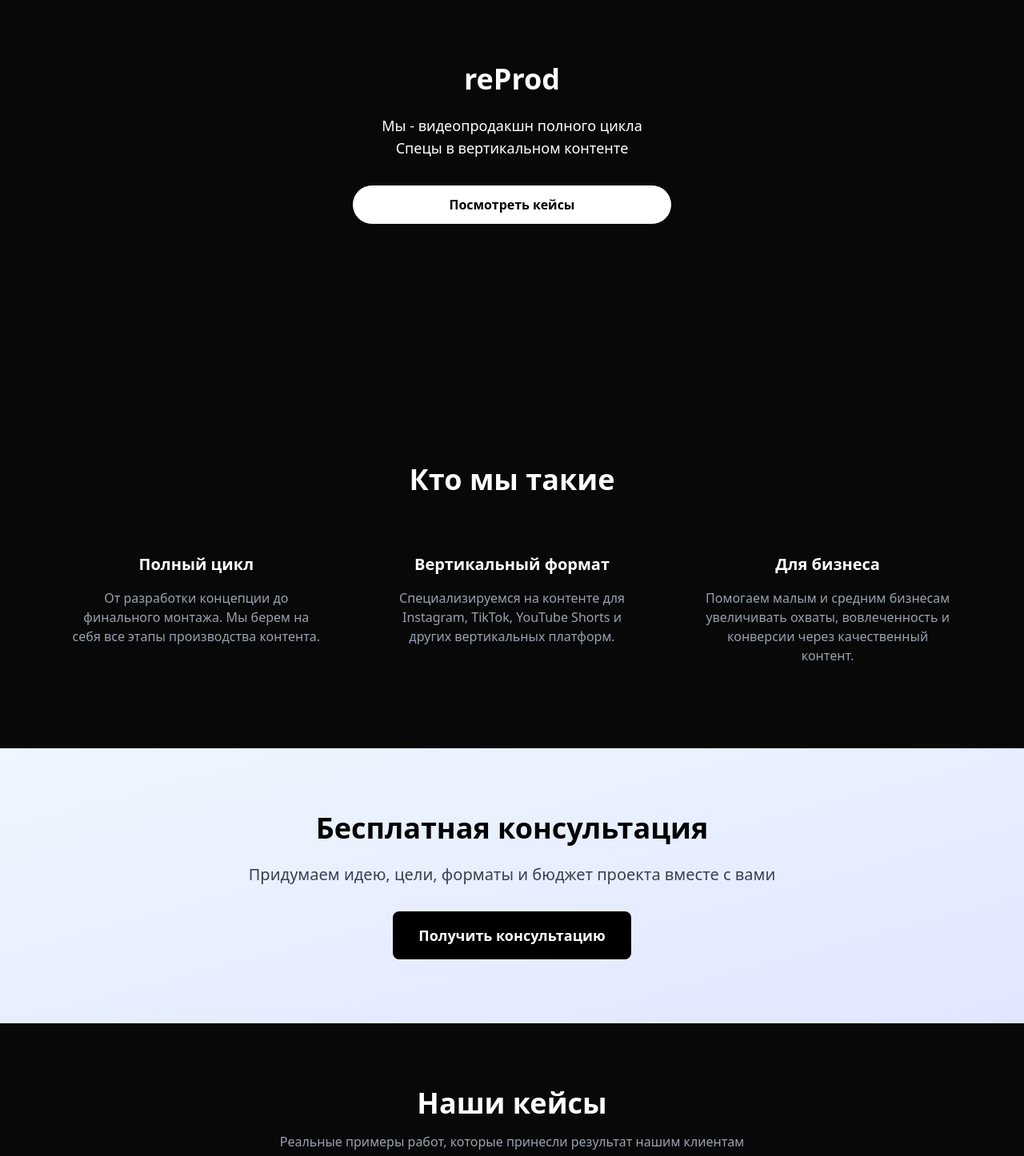
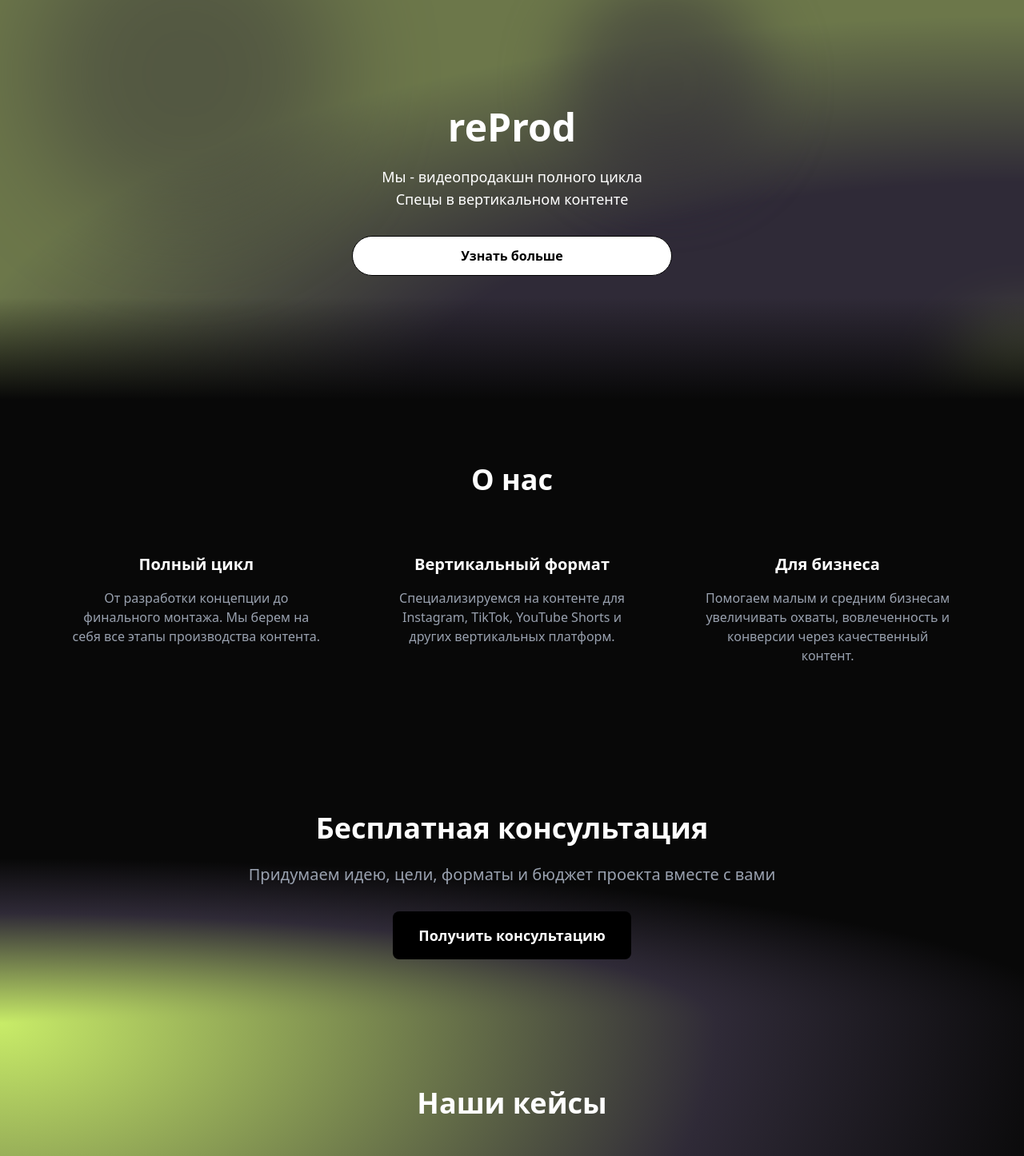
Before and after one commit to Ysroslav1223/rePord, a React (Vite) app: page / in a window 1280 px wide. Shown: the part 300-1746 px from the top of the page at 80% size. Built offline with nearby package versions, Linux system fonts and the light colour scheme.

Commit message:
изменил фон, добавил новую секцию

```diff
--- a/src/components/main-img/mainImg.jsx
+++ b/src/components/main-img/mainImg.jsx
@@ -111,8 +111,8 @@
   const beforeAfterCases = cases.slice(0, 3);
 
   return (
-    <div className="flex flex-col items-center w-full" ref={containerRef}>
-        <header className='fixed top-0 left-0 w-full z-40 py-6 bg-transparent'>
+    <div className="flex flex-col items-center w-full overflow-x-hidden" ref={containerRef}>
+        <header className='fixed top-0 left-0 w-full z-40 py-6 '>
         <div className="mx-auto px-6 ">
           <h3 className="text-xl font-bold text-white">
             Продажа дизайна
@@ -132,11 +132,17 @@
           </h3>
         </div>
       </motion.div>
-      <section className="min-h-screen w-full flex flex-col justify-center items-center text-center p-10 pt-50 bg-[#080808] text-white relative z-0">
+      <section className="min-h-screen w-full flex flex-col justify-center items-center text-center p-10 pt-80   bg-[radial-gradient(ellipse_70%_40%_at_bottom_right,_#2f2a37_85%,_#c8ec68_150%)] text-white relative z-0">
+        <div className="absolute inset-0 bg-[#2f2a37] opacity-60 z-0"></div>
+
+  <div className="absolute top-1/4 left-10 w-96 h-96 bg-[#2f2a37] rounded-full blur-3xl opacity-40"></div>
+  <div className="absolute bottom-1/3 right-1/4 w-64 h-64 bg-[#2f2a37] rounded-full blur-2xl opacity-50"></div>
+
+  <div className="absolute bottom-0 right-0 w-48 h-48 bg-[#c8ec68] rounded-full blur-2xl opacity-30 -mr-24 -mb-24"></div>
         <motion.h1
           initial={{ opacity: 0, y: 20 }}
           animate={{ opacity: 1, y: 0 }}
-          className="text-4xl font-bold mb-6"
+          className="text-5xl font-bold mb-6 relative z-20"
         >
           reProd
         </motion.h1>
@@ -144,34 +150,35 @@
           initial={{ opacity: 0, y: 20 }}
           animate={{ opacity: 1, y: 0 }}
           transition={{ delay: 0.2 }}
-          className="text-lg max-w-2xl mb-8 "
+          className="text-lg max-w-2xl mb-8 relative z-20"
         >
          Мы - видеопродакшн полного цикла <br/>Спецы в вертикальном контенте
         </motion.p>
         <motion.button
           onClick={scrollToCases}
-          className='bg-white text-black hover:bg-black hover:text-white transition-colors duration-300 text-base font-bold w-[96vw]  border border-black py-3 rounded-4xl lg:w-100'
+          className='bg-white relative z-20 text-black hover:bg-black hover:text-white transition-colors duration-300 text-base font-bold w-[96vw]  border border-black py-3 rounded-4xl lg:w-100'
           whileHover={{ scale: 1.05 }}
           whileTap={{ scale: 0.95 }}
         >
-          Посмотреть кейсы
+          Узнать больше
         </motion.button>
       </section>
       <section className="w-full py-20 px-10 bg-[#080808] text-white relative z-0" ref={caseRef}>
+        <div className="absolute -top-32 left-0 w-full h-32 bg-gradient-to-b from-transparent to-[#080808]"></div>
         <div className="max-w-6xl mx-auto">
           <motion.h2
             initial={{ opacity: 0, y: 20 }}
             whileInView={{ opacity: 1, y: 0 }}
             className="text-4xl font-bold text-center mb-12"
           >
-            Кто мы такие
+            О нас
           </motion.h2>
           <div className="grid grid-cols-1 md:grid-cols-3 gap-8">
             <motion.div
               initial={{ opacity: 0, y: -20 }}
               whileInView={{ opacity: 1, y: 0 }}
               transition={{ delay: 0.1 }}
-              className="text-center p-6"
+              className="text-center p-6 "
             >
               <h3 className="text-xl font-bold mb-4">Полный цикл</h3>
               <p className="text-gray-400">
@@ -203,14 +210,15 @@
           </div>
         </div>
       </section>
-      <section ref={consultationRef} className="w-full py-20 px-10 bg-gradient-to-br from-blue-50 to-indigo-100">
+      <section ref={consultationRef} className="w-full py-20 px-10  bg-[radial-gradient(ellipse_70%_40%_at_bottom_left,_#c8ec68_0%,_#2f2a37_100%,_#080808_150%)]">
+
         <div className="max-w-4xl mx-auto text-center">
           <motion.div
             initial={{ opacity: 0, y: 20 }}
             whileInView={{ opacity: 1, y: 0 }}
           >
-            <h2 className="text-4xl font-bold mb-6">Бесплатная консультация</h2>
-            <p className="text-xl text-gray-700 mb-8 max-w-2xl mx-auto">
+            <h2 className="text-4xl text-white font-bold mb-6">Бесплатная консультация</h2>
+            <p className="text-xl text-gray-400 mb-8 max-w-2xl mx-auto">
               Придумаем идею, цели, форматы и бюджет проекта вместе с вами
             </p>
             <motion.button
@@ -224,7 +232,7 @@
           </motion.div>
         </div>
       </section>
-      <section  className="w-full py-20 px-4 bg-[#080808] text-white">
+      <section  className="w-full py-20 px-4 bg-[radial-gradient(ellipse_70%_40%_at_top_left,_#c8ec68_0%,_#2f2a37_100%,_#080808_150%)] text-white">
         <div className="max-w-6xl mx-auto">
           <motion.div
             initial={{ opacity: 0, y: 20 }}
@@ -232,9 +240,6 @@
             className="text-center mb-12"
           >
             <h2 className="text-4xl font-bold mb-4">Наши кейсы</h2>
-            <p className="text-gray-400 max-w-2xl mx-auto">
-              Реальные примеры работ, которые принесли результат нашим клиентам
-            </p>
           </motion.div>
 
           <motion.div
@@ -291,63 +296,50 @@
               </div>
         </div>
         <div className='flex flex-col text-center justify-end mt-30 relative top-8'>
-           <h2 className='text-white text-2xl font-bold text-center'>Как вы сохраняете время работая с <br/>нами </h2>
+           <motion.h2 initial={{opacity:0,y:-100}} whileInView={{opacity:1,y:0}} transition={{duration:0.7}}
+           className='text-white text-2xl font-bold text-center'>Как вы сохраняете время работая с <br/>нами </motion.h2>
         </div>
 
       </section>
+        <section className='w-full py-20 relative overflow-hidden bg-[radial-gradient(ellipse_at_right,#c8ec68__15%,_#2f2a37_50%,_#080808_70%)]'>
+  <div className='flex flex-col relative z-10'>
+    <div className='flex flex-row mt-15'>
+      <motion.div className='w-[50vw]'></motion.div>
+      <motion.div
+        initial={{opacity:0,x:100}}
+        whileInView={{opacity:1,x:0}}
+        transition={{duration:0.7}}
+        className='w-[80vw] h-30 bg-black/50 backdrop-blur-sm rounded-xl px-4 pt-1 mr-2 flex justify-center items-center '
+      >
+        <p className='text-white text-center pb-2 font-bold'>поможем в разработке виральной идеи, от вас только задумка!</p>
+      </motion.div>
+    </div>
 
-    {/* <section className=' w-full flex items-center justify-center py-20 bg-gray-50 relative'>
-  <div className='absolute   w-1 bg-gray-300 h-full hidden lg:block'></div>
-  <div className='flex flex-col items-center gap-16 max-w-6xl mx-auto px-4 relative'>
-    <motion.div
-      className='flex w-full lg:flex-row items-center gap-8 relative'
-      initial={{ opacity: 0, x: 100 }}
-      whileInView={{ opacity: 1, x: 0 }}
-      transition={{ duration: 0.7 }}
-    >
-      <div className='absolute  h-1 bg-gray-300 hidden lg:block'></div>
+    <div className='flex flex-row mt-15'>
+      <motion.div
+        className='w-[80vw] h-30 bg-black/50  rounded-xl px-4 pt-1 ml-2 flex justify-center items-center'
+        initial={{opacity:0,x:-100}}
+        whileInView={{opacity:1,x:0}}
+        transition={{duration:0.7}}
+      >
+        <p className='text-white justify-center text-center font-bold'>Съемка полностьб на нас, подбирае студию, образ, продюссер ставит вас в кадре</p>
+      </motion.div>
+      <motion.div className='w-[50vw]'></motion.div>
+    </div>
 
-      <div className='hidden lg:block w-1/2'></div>
-      <div className='w-full lg:w-1/2 h-60 bg-black rounded-3xl flex items-center justify-center shadow-2xl p-6 relative z-10'>
-        <span className='text-white text-2xl font-bold text-center'>
-          Разработка визуальной идеи, от вас только задумка!
-        </span>
-      </div>
-    </motion.div>
-    <motion.div
-      className='flex flex-col lg:flex-row items-center gap-8 w-full relative'
-      initial={{ opacity: 0, x: -100 }}
-      whileInView={{ opacity: 1, x: 0 }}
-      transition={{ duration: 0.7, delay: 0.2 }}
-    >
-      <div className='absolute  bg-gray-300 hidden lg:block'></div>
-
-      <div className='w-full lg:w-1/2 h-60 bg-black rounded-3xl flex items-center justify-center shadow-2xl p-6 relative z-10'>
-        <span className='text-white text-2xl font-bold text-center'>
-          Съемка полностью на нас: подбор студии, создание образа, постановка в кадре
-        </span>
-      </div>
-      <div className='hidden lg:block w-1/2'></div>
-    </motion.div>
-    <motion.div
-      className='flex flex-col lg:flex-row items-center gap-8 w-full relative'
-      initial={{ opacity: 0, x: 100 }}
-      whileInView={{ opacity: 1, x: 0 }}
-      transition={{ duration: 0.7, delay: 0.4 }}
-    >
-      <div className='absolute left-1/2 top-1/2  w-1/4 h-1 bg-gray-300 hidden lg:block'></div>
-
-      <div className='hidden lg:block w-1/2'></div>
-      <div className='w-full lg:w-1/2 h-60 bg-black rounded-3xl flex items-center justify-center shadow-2xl p-6 relative z-10'>
-        <span className='text-white text-2xl font-bold text-center'>
-          Монтаж полностью на нас, от вас - сказать правки и принять работу
-        </span>
-      </div>
-    </motion.div>
-
+    <div className='flex flex-row mt-15 mb-15'>
+      <motion.div className='w-[50vw]'></motion.div>
+      <motion.div
+        initial={{opacity:0,x:100}}
+        whileInView={{opacity:1,x:0}}
+        transition={{duration:0.7}}
+        className='w-[80vw] h-30 bg-black/50  rounded-xl px-4 pt-1 ml-2 flex justify-center items-center mr-2 '
+      >
+        <p className='text-white justify-center text-center font-bold'>Монтаж и правки полностью на нас, от вас - принять работу и указать пожелания</p>
+      </motion.div>
+    </div>
   </div>
 </section>
-    */}
       {/* <section className="w-full  bg-white">
         <div className="max-w-6xl mx-auto">
           <motion.div
@@ -395,7 +387,7 @@
         </div>
       </section> */}
 
-      <section className="w-full py-20 px-10 bg-gray-900 text-white">
+      <section className="w-full py-20 px-10  bg-[#080808] text-white">
         <div className="max-w-6xl mx-auto">
           <motion.div
             initial={{ opacity: 0, y: 20 }}
```
